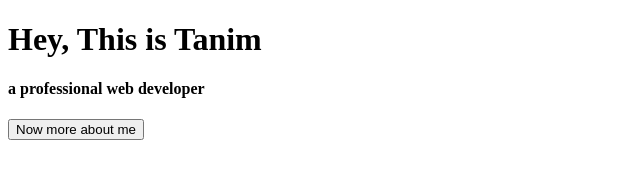
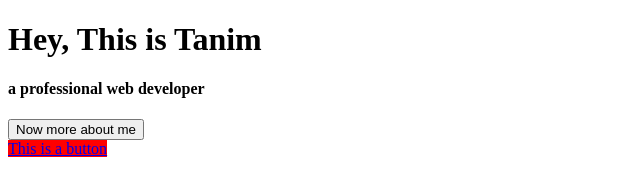
Before and after one commit to mutanim24/1st-class, a plain HTML site: page index.html in a window 1280 px wide. Shown: the whole page, without its empty margins (0-640 px from the left). Drawn offline with Linux system fonts and the light colour scheme.

Commit message:
something change

```diff
--- a/index.html
+++ b/index.html
@@ -36,5 +36,6 @@
             <button>Now more about me</button>
         </div>
     </div>
+    <a href="#">This is a button</a>
 </body>
 </html>
--- a/style.css
+++ b/style.css
@@ -34,3 +34,7 @@ h1 span{
     background-image:url(./image/ecommerce\ website.jpg) ;
     text-align: center;
 }
+a{
+    height: 20px;
+    background-color: red;
+}
```
